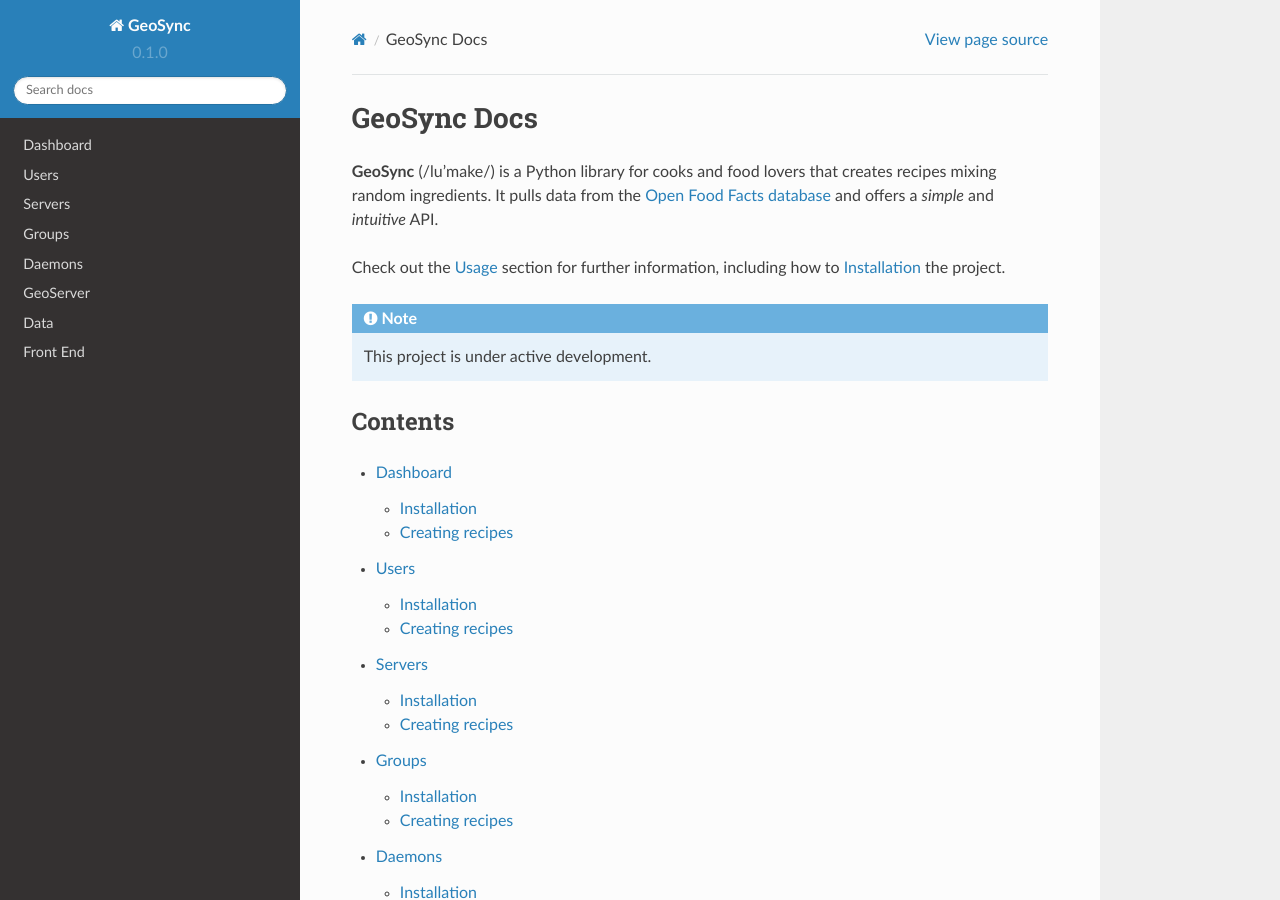
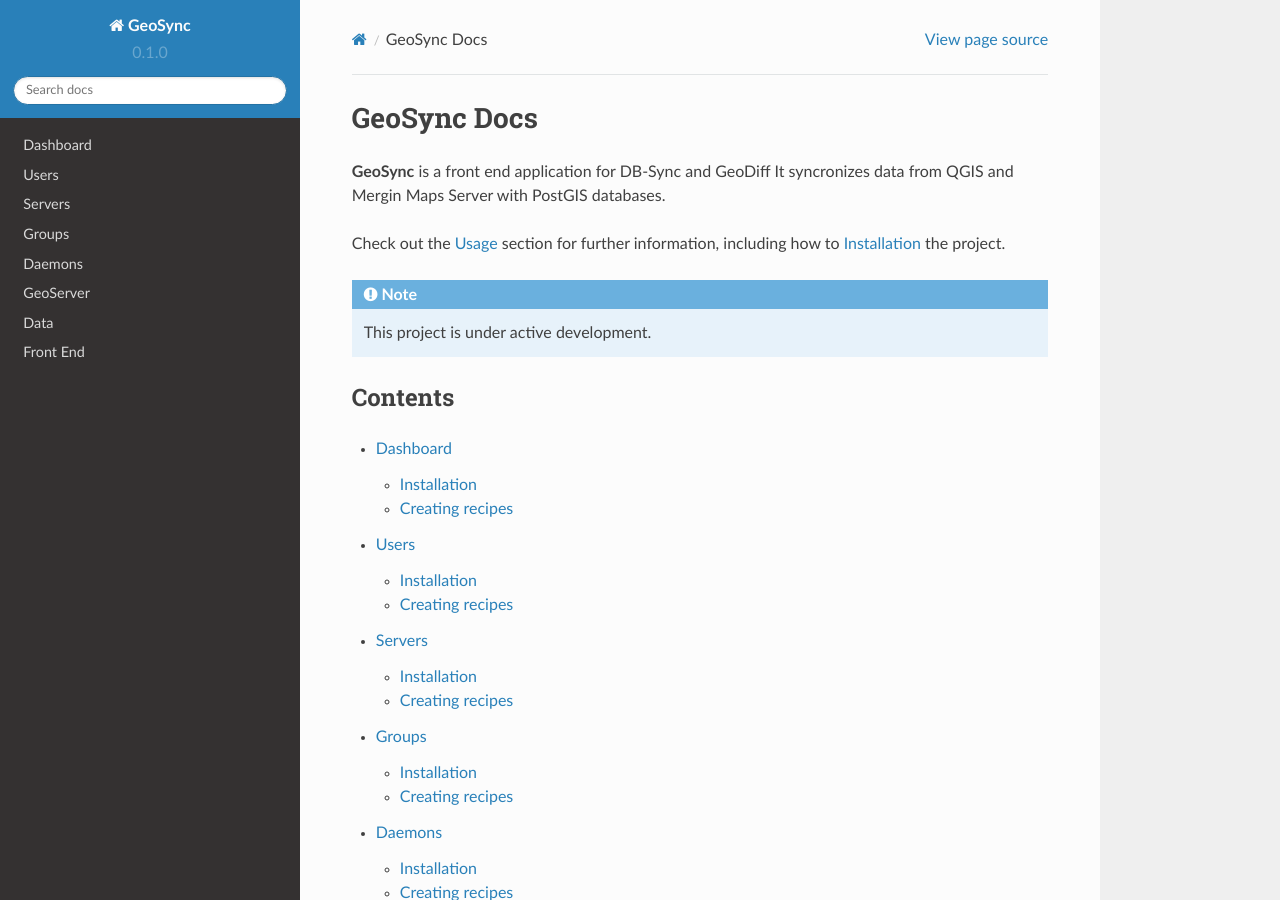
Before and after one commit to AcuGIS/GeoSync, a Sphinx documentation site: the page built from docs/source/index.rst, in a window 1280 px wide and 900 px high. Built offline with Sphinx 7.4.7 and the Read the Docs theme 2.0.0, drawn with Linux system fonts in a browser that asks for light colours; pages that are not in the unit, such as notebooks, are missing from menus.

Commit message:
Update index.rst

```diff
--- a/docs/source/index.rst
+++ b/docs/source/index.rst
@@ -1,10 +1,9 @@
 GeoSync Docs
 ===================================
 
-**GeoSync** (/lu'make/) is a Python library for cooks and food lovers
-that creates recipes mixing random ingredients.
-It pulls data from the `Open Food Facts database <https://world.openfoodfacts.org/>`_
-and offers a *simple* and *intuitive* API.
+**GeoSync** is a front end application for DB-Sync and GeoDiff
+It syncronizes data from QGIS and Mergin Maps Server with PostGIS databases.
+
 
 Check out the :doc:`usage` section for further information, including
 how to :ref:`installation` the project.
```
